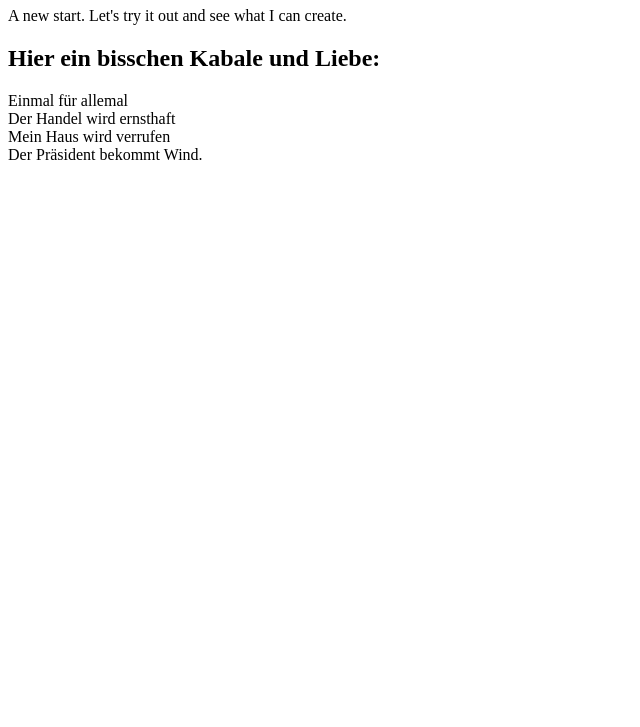
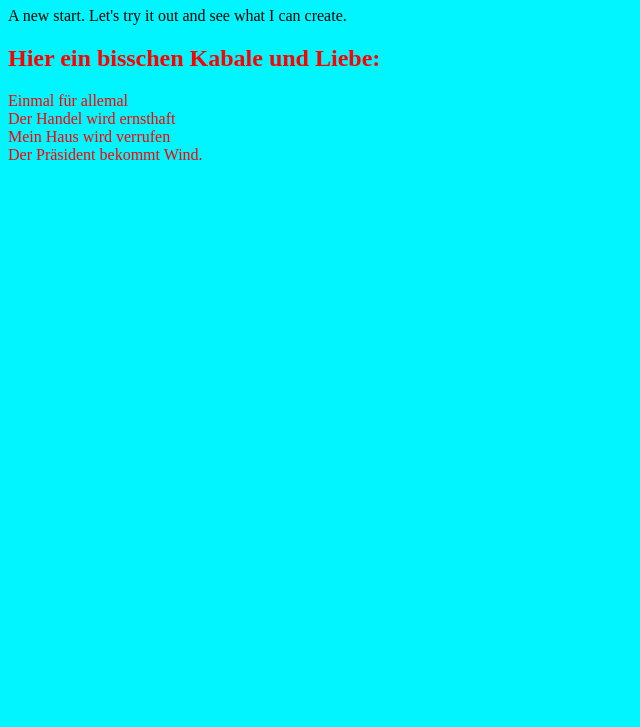
Before and after one commit to Einfach-nur-Leon/einfach-nur-leon.github.io, a plain HTML site: page index.html in a window 1280 px wide. Shown: the part 73-800 px from the top of the page, without its empty margins (0-640 px from the left). Drawn offline with Linux system fonts and the light colour scheme.

Commit message:
Update index.html

```diff
--- a/index.html
+++ b/index.html
@@ -1,6 +1,15 @@
 <!DOCTYPE html>
 <html>
-  <title> Incredible website of INCREDIBILITY </title>
+  <head>
+    <meta charset="utf-8">
+    <title> Incredible website of INCREDIBILITY </title>
+    <style>
+      h2 { color: red; }
+      #p1 { color: red; }
+      body { background-color: rgb(0,245,255); }
+    </style>
+  </head>
+
   <body>
 
     <h1>Incredible website of INCREDIBILITY</h1>
@@ -8,7 +17,7 @@
     </p>
 
     <h2>Hier ein bisschen Kabale und Liebe:</h2>
-    <p> Einmal für allemal<br>
+    <p id="p1"> Einmal für allemal<br>
       Der Handel wird ernsthaft <br>
       Mein Haus wird verrufen <br>
       Der Präsident bekommt Wind.
```
